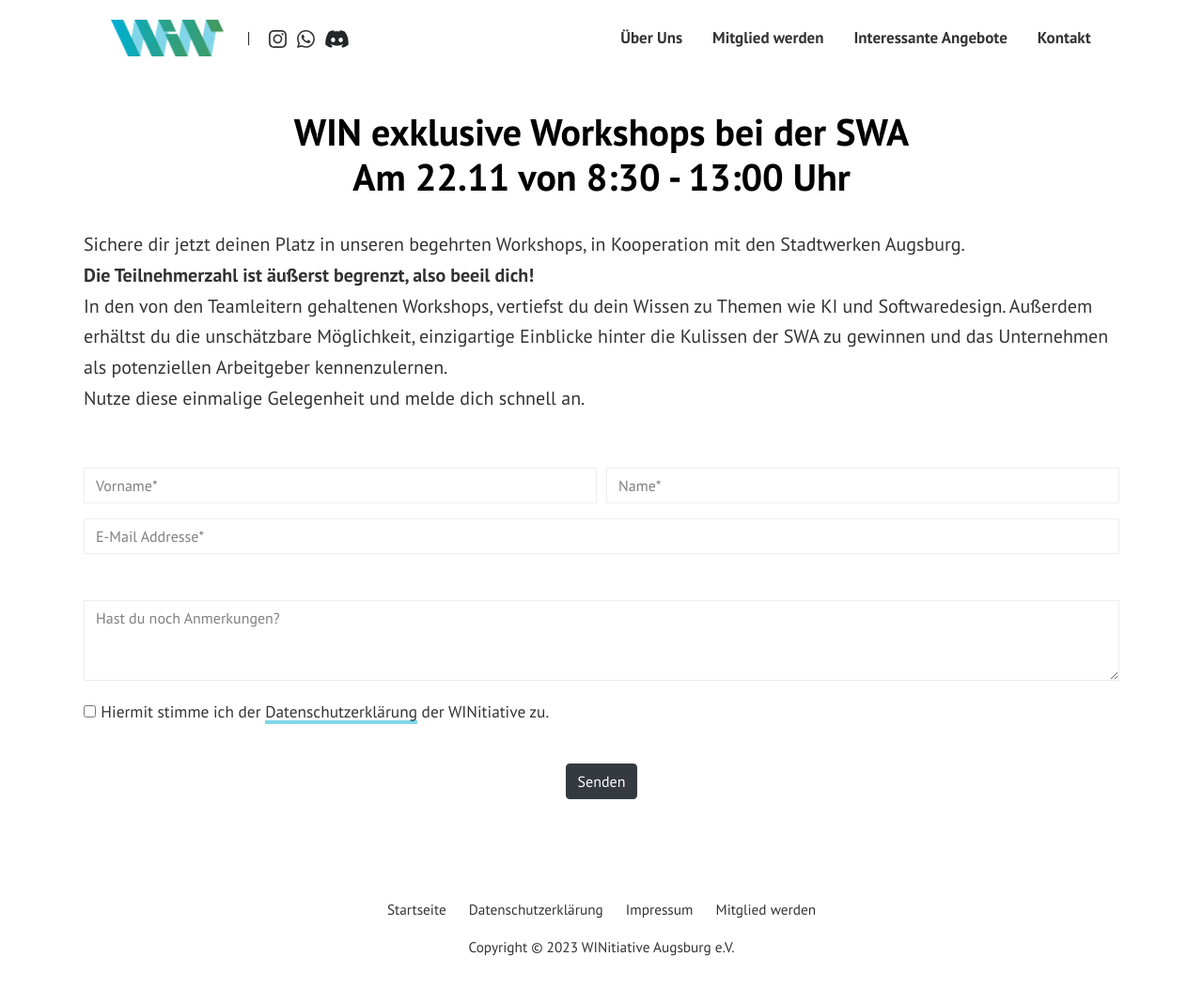
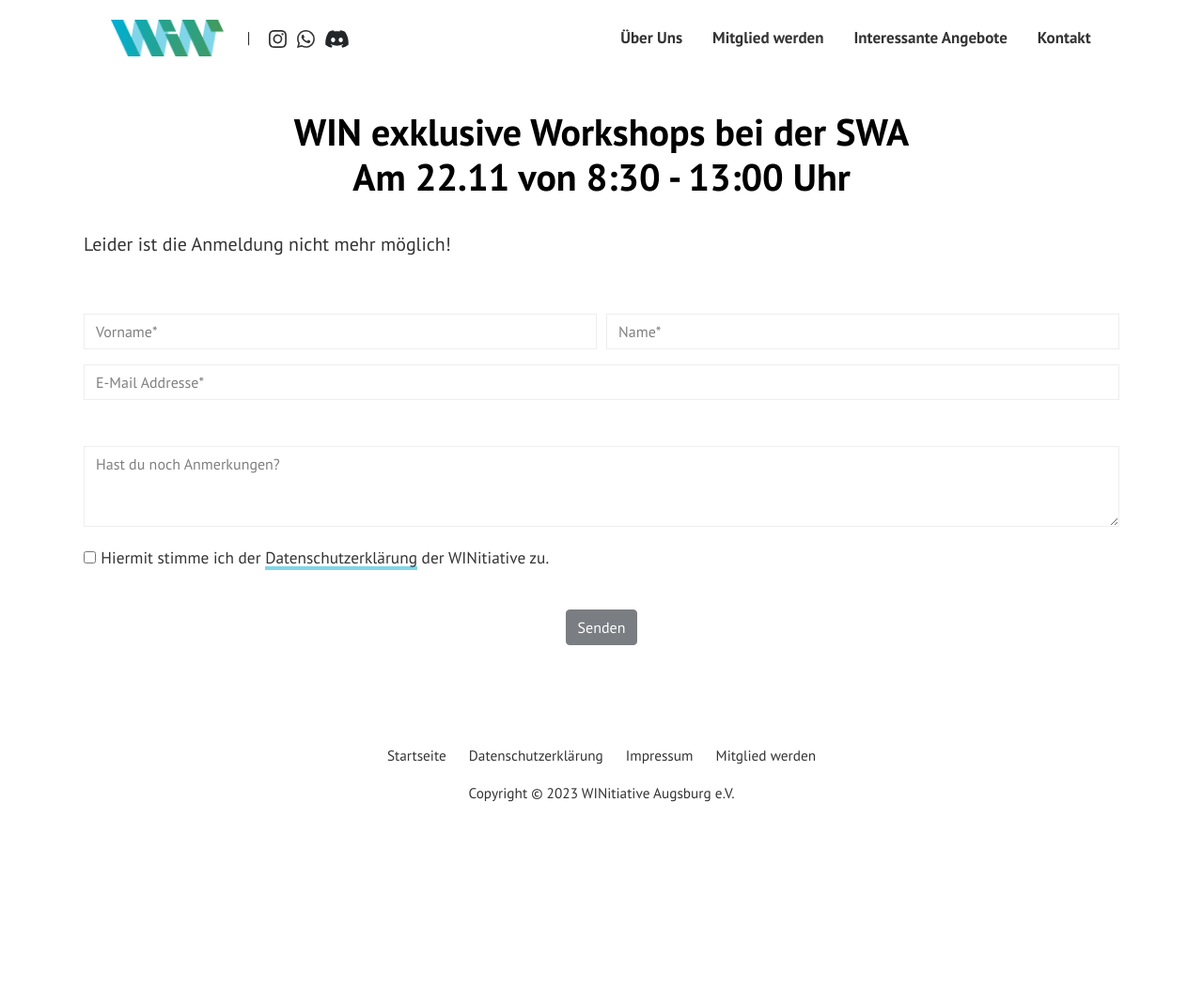
Before and after one commit to WINitiative-Augsburg-eV/webseite, a Jekyll site: the page built from pages/swa-anmeldung.html, in a window 1280 px wide and 1051 px high. Shown: the whole window at 94% size. Built offline with Jekyll 4.4.1, drawn with Linux system fonts in a browser that asks for light colours.

Commit message:
kaminabend

```diff
--- a/pages/swa-anmeldung.html
+++ b/pages/swa-anmeldung.html
@@ -8,12 +8,7 @@
 <form action="https://formsubmit.co/09d59bd4883cc050554222c88652ce2d" method="POST">
   <input type="hidden" name="_subject" value="Neue Anmeldung zum Workshop!">
     <input type="hidden" name="_captcha" value="false">
-<p class="lead mb-4">
-                      Sichere dir jetzt deinen Platz in unseren begehrten Workshops, in Kooperation mit den Stadtwerken Augsburg. <br>
-                      <span style="font-weight: bold;">Die Teilnehmerzahl ist äußerst begrenzt, also beeil dich!</span><br>
-                      In den von den Teamleitern gehaltenen Workshops, vertiefst du dein Wissen zu Themen wie KI und Softwaredesign.
-                      Außerdem erhältst du die unschätzbare Möglichkeit, einzigartige Einblicke hinter die Kulissen der SWA zu gewinnen und das Unternehmen als potenziellen Arbeitgeber kennenzulernen.<br>
-                      Nutze diese einmalige Gelegenheit und melde dich schnell an.</p>
+<p class="lead mb-4">Leider ist die Anmeldung nicht mehr möglich!</p>
 <br>
 <div class="form-row">
 <div class="form-group col-md-6">
@@ -37,6 +32,6 @@
 <label for="pp" style="font-size: 13pt">Hiermit stimme ich der <a href="/datenschutzerklaerung" class="text-decoration-none">Datenschutzerklärung</a> der WINitiative zu.</label>
 </div>
 <br>
-<center><input class="btn btn-dark" type="submit" value="Senden"></center>
+<center><input class="btn btn-dark" type="submit" value="Senden" disabled></center>
 <input type="hidden" name="_next" value="https://winitiative-augsburg.de/anmeldung-erfolgreich/">
 </form>
```
